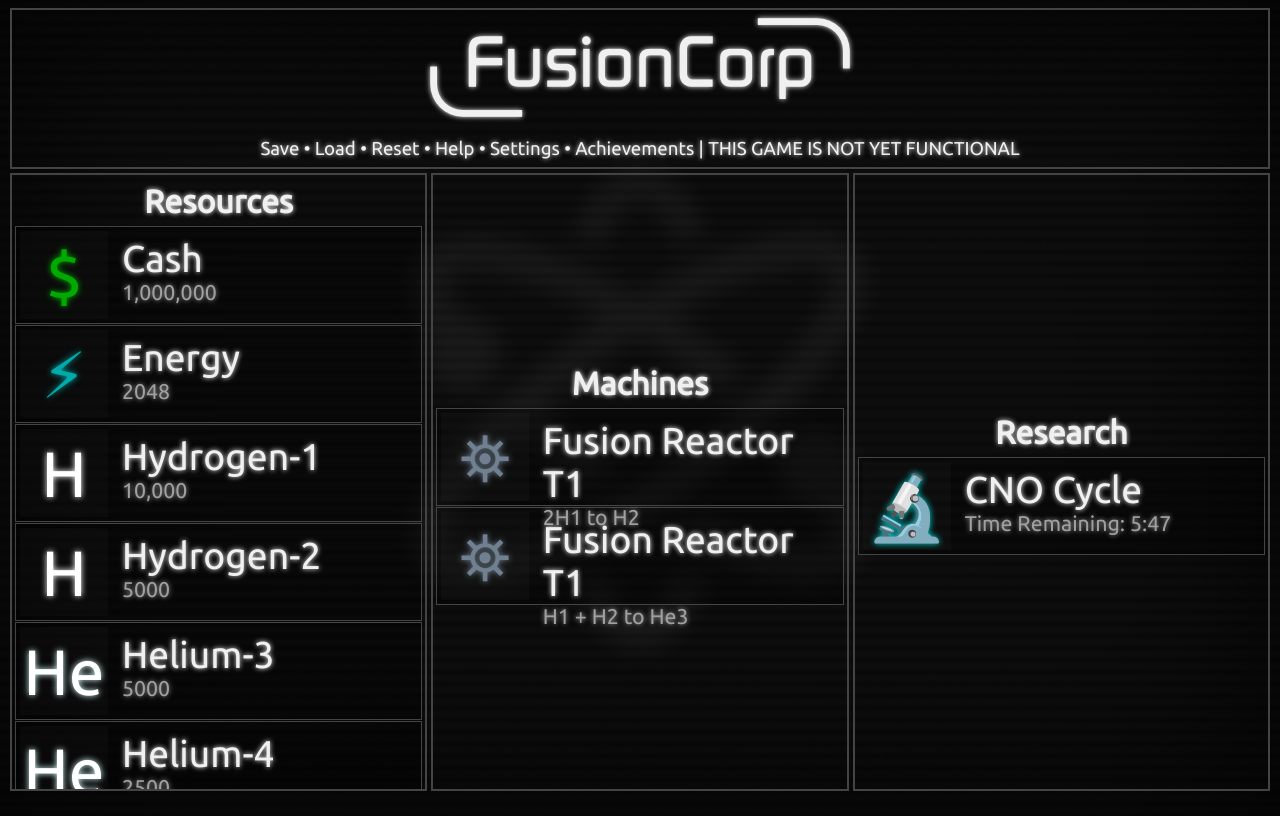
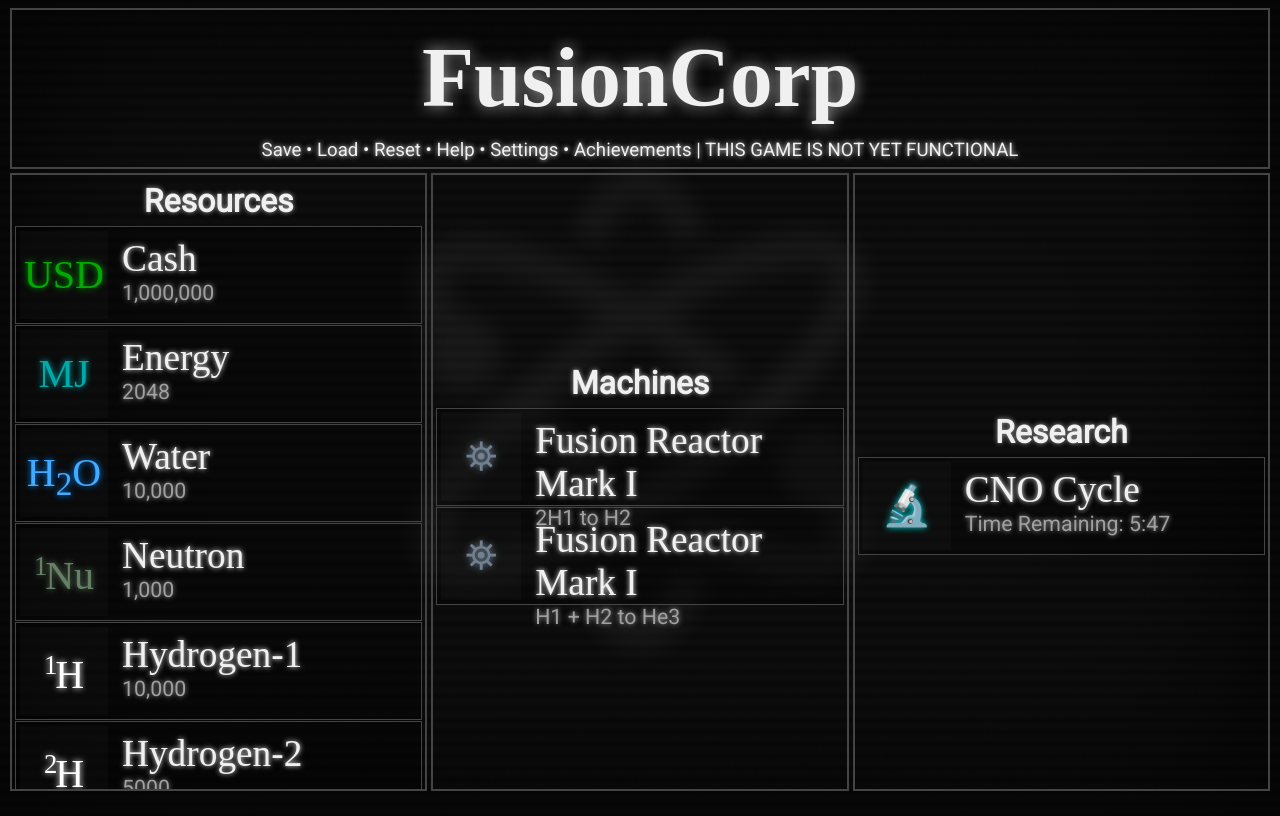
Before and after one commit to TristanBomb/fusioncorp, a plain HTML site: page index.html in a window 1280 px wide. Drawn offline with Linux system fonts and the light colour scheme; a web font is replaced by a local one.

Commit message:
Better fonts

```diff
--- a/index.html
+++ b/index.html
@@ -1,6 +1,8 @@
 <html>
 <head>
-    <link href='https://fonts.googleapis.com/css?family=Ubuntu' rel='stylesheet' type='text/css'>
+    <meta charset="utf-8">
+    <link href='https://fonts.googleapis.com/css?family=Roboto' rel='stylesheet' type='text/css'>
+    <link href='https://fonts.googleapis.com/css?family=Product+Sans' rel='stylesheet' type='text/css'>
     <title>FusionCorp</title>
     <link rel="icon" type="x-icon" href="icon.ico">
     <link rel="shortcut icon" type="x-icon" href="icon.ico">
@@ -8,7 +10,7 @@
 </head>
 <body>
     <div class="title panel">
-        <img src=logosmall.png />
+        <h1>FusionCorp</h1>
         <p>Save &bull; Load &bull; Reset &bull; Help &bull; Settings &bull; Achievements | THIS GAME IS NOT YET FUNCTIONAL</p>
     </div>
     <div class="mainrow">
@@ -17,7 +19,7 @@
 
             <div class="item">
                 <div class="icon" style="color: #00aa00;text-shadow: 0px 0px 6px #00aa00;">
-                    $
+                    USD
                 </div>
                 <div class="itemtext">
                     <div class="itemtitle">Cash</div>
@@ -27,7 +29,7 @@
 
             <div class="item">
                 <div class="icon" style="color: #00aaaa;text-shadow: 0px 0px 6px #00aaaa;">
-                    ⚡&#xFE0E;
+                    MJ
                 </div>
                 <div class="itemtext">
                     <div class="itemtitle">Energy</div>
@@ -36,8 +38,28 @@
             </div>
 
             <div class="item">
+                <div class="icon" style="color: #44AAFF;text-shadow: 0px 0px 6px #0088FF;">
+                    H<sub>2</sub>O
+                </div>
+                <div class="itemtext">
+                    <div class="itemtitle">Water</div>
+                    <div class="itemqty">10,000</div>
+                </div>
+            </div>
+
+            <div class="item">
+                <div class="icon" style="color: #668066;text-shadow: 0px 0px 6px #668066;">
+                    <sup>1</sup>Nu
+                </div>
+                <div class="itemtext">
+                    <div class="itemtitle">Neutron</div>
+                    <div class="itemqty">1,000</div>
+                </div>
+            </div>
+
+            <div class="item">
                 <div class="icon" style="color: #FFFFFF;text-shadow: 0px 0px 6px #FFFFFF;">
-                    H
+                    <sup>1</sup>H
                 </div>
                 <div class="itemtext">
                     <div class="itemtitle">Hydrogen-1</div>
@@ -47,7 +69,7 @@
 
             <div class="item">
                 <div class="icon" style="color: #FFFFFF;text-shadow: 0px 0px 6px #FFFFFF;">
-                    H
+                    <sup>2</sup>H
                 </div>
                 <div class="itemtext">
                     <div class="itemtitle">Hydrogen-2</div>
@@ -57,7 +79,7 @@
 
             <div class="item">
                 <div class="icon" style="color: #FFFFFF;text-shadow: 0px 0px 6px #D9FFFF;">
-                    He
+                    <sup>3</sup>He
                 </div>
                 <div class="itemtext">
                     <div class="itemtitle">Helium-3</div>
@@ -67,7 +89,7 @@
 
             <div class="item">
                 <div class="icon" style="color: #FFFFFF;text-shadow: 0px 0px 6px #D9FFFF;">
-                    He
+                    <sup>4</sup>He
                 </div>
                 <div class="itemtext">
                     <div class="itemtitle">Helium-4</div>
@@ -77,10 +99,20 @@
 
             <div class="item">
                 <div class="icon" style="color: #CC80FF;text-shadow: 0px 0px 6px #CC80FF;">
-                    Li
+                    <sup>7</sup>Li
                 </div>
                 <div class="itemtext">
                     <div class="itemtitle">Lithium-7</div>
+                    <div class="itemqty">1250</div>
+                </div>
+            </div>
+
+            <div class="item">
+                <div class="icon" style="color: #006BFF;text-shadow: 0px 0px 6px #006BFF;">
+                    <sup>244</sup>Pu
+                </div>
+                <div class="itemtext">
+                    <div class="itemtitle">Plutonium-244</div>
                     <div class="itemqty">1250</div>
                 </div>
             </div>
@@ -105,7 +137,7 @@
                     ⛯&#xFE0E;
                 </div>
                 <div class="itemtext">
-                    <div class="itemtitle">Fusion Reactor T1</div>
+                    <div class="itemtitle">Fusion Reactor Mark I</div>
                     <div class="itemqty">2H1 to H2</div>
                 </div>
             </div>
@@ -115,7 +147,7 @@
                     ⛯&#xFE0E;
                 </div>
                 <div class="itemtext">
-                    <div class="itemtitle">Fusion Reactor T1</div>
+                    <div class="itemtitle">Fusion Reactor Mark I</div>
                     <div class="itemqty">H1 + H2 to He3</div>
                 </div>
             </div>
--- a/style.css
+++ b/style.css
@@ -50,20 +50,28 @@ div.icon {
     text-align: center;
     display: block;
     color: #f0f0f0;
+    font-family:"Product Sans";
     text-shadow: 0px 0px 6px #f0f0f0;
     background-color: rgba(255,255,255,0.02);
     line-height: 88px;
-    font-size: 48pt;
+    font-size: 30pt;
     width:88px;
     height:88px;
     margin:4px;
 }
+sup {
+    font-size: 20pt;
+    line-height: 77px;
+    letter-spacing: -1.5pt;
+}
+
 div.itemtext {
     text-align: left;
     padding-left:10px;
     padding-top:10px;
 }
 div.itemtitle {
+    font-family: "Product Sans";
     text-align: left;
     font-size: 28pt;
     width: 100%;
@@ -76,14 +84,15 @@ div.itemqty {
     width: 100%;
 }
 h1 {
-    text-shadow: 0px 0px 5px #f0f0f0;
-    font-family:Ubuntu;
+    font-family:"Product Sans";
+    text-shadow: 0px 0px 15px #a0a0a0;
     color:#f0f0f0;
-    font-size:48pt;
+    font-size:64pt;
+    line-height: 20%;
 }
 h2 {
-    text-shadow: 0px 0px 5px #f0f0f0;
-    font-family:Ubuntu;
+    //font-family:"Product Sans";
+    text-shadow: 0px 0px 5px #a0a0a0;
     color:#f0f0f0;
     font-size:24pt;
 }
@@ -94,10 +103,10 @@ h2 {
     line-height: 150%;
 }
 
-* {
+body {
 	text-align:center;
     text-shadow: 0px 0px 5px #f0f0f0;
-    font-family:Ubuntu;
+    font-family:Roboto;
     color:#f0f0f0;
     font-size:14pt;
 }
```
